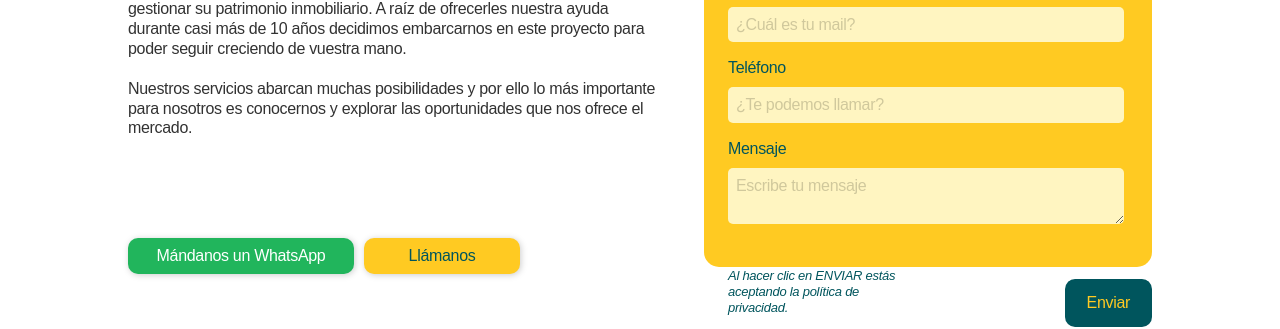
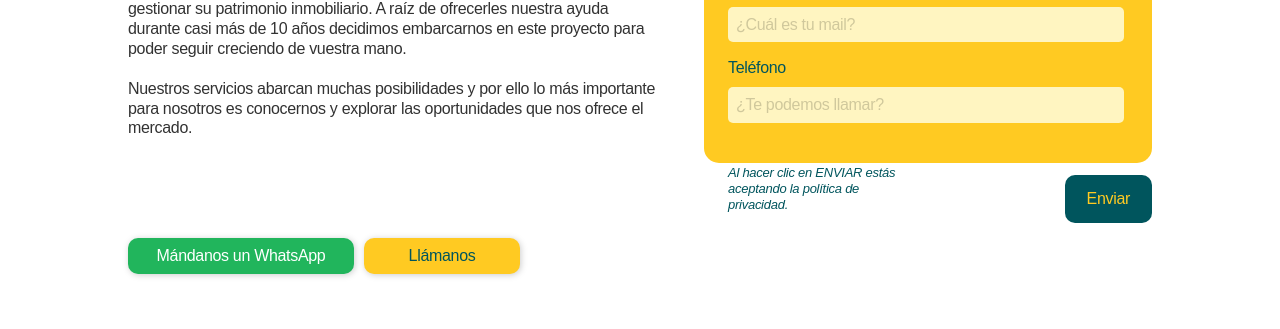
Before and after one commit to xbirks/theplace, a Next.js app: page / in a window 1280 px wide. Shown: the part 4292-4621 px from the top of the page. Built offline with nearby package versions, Linux system fonts and the light colour scheme; a web font is replaced by a local one.

Commit message:
ajuste form

```diff
--- a/src/app/components/nosotros-index/nosotros-form.jsx
+++ b/src/app/components/nosotros-index/nosotros-form.jsx
@@ -97,17 +97,7 @@ const NosotrosForm = () => {
                         required
                     />
                 </div>
-                <div>
-                    <label htmlFor="message">Mensaje</label>
-                    <textarea
-                        id="message"
-                        name="message"
-                        placeholder="Escribe tu mensaje"
-                        value={formData.message}
-                        onChange={handleChange}
-                        required
-                    ></textarea>
-                </div>
+
                 <p className="nosotros__form-aviso">
                     Al hacer clic en ENVIAR estás aceptando la política de privacidad.
                 </p>
```
